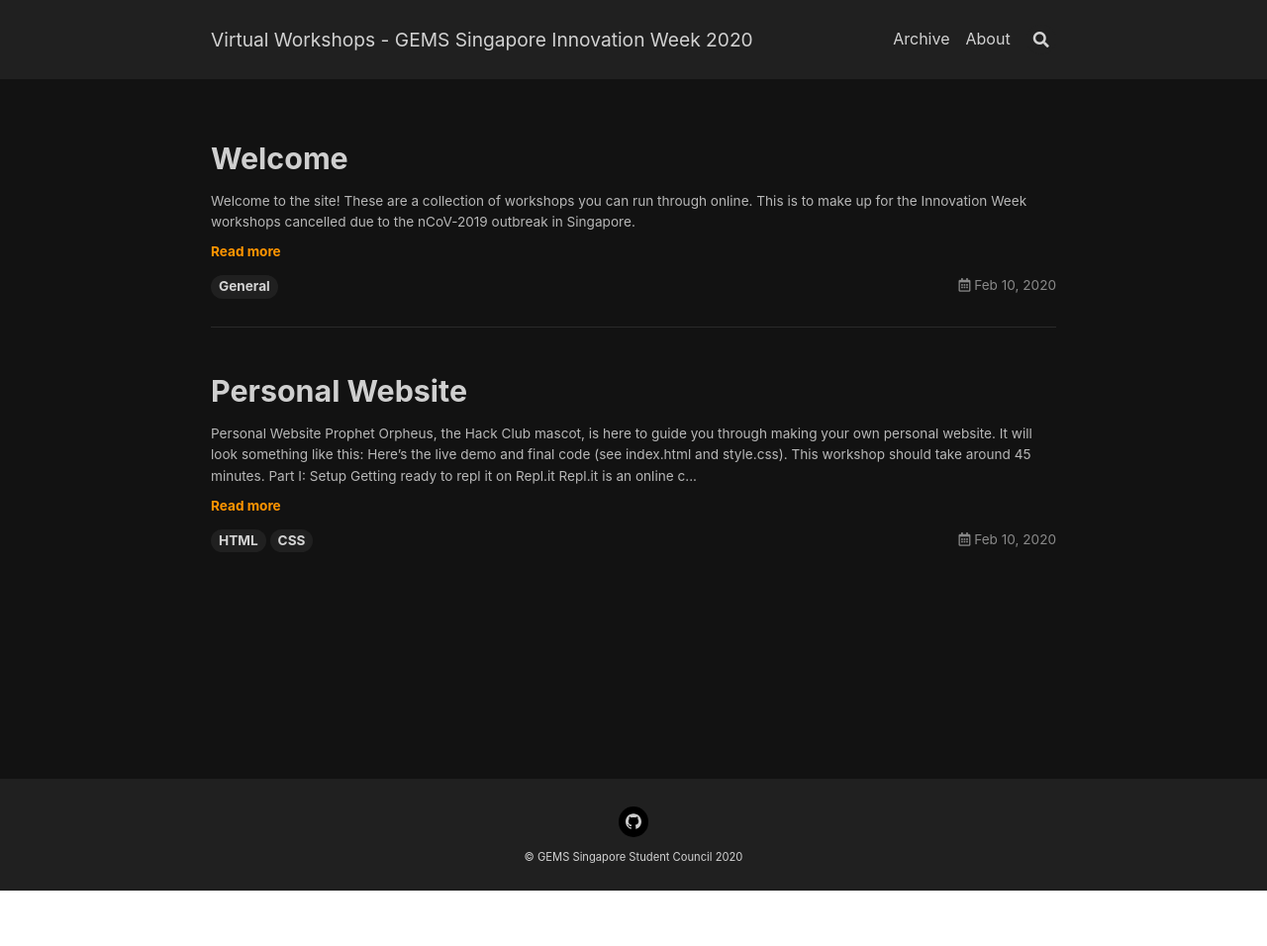
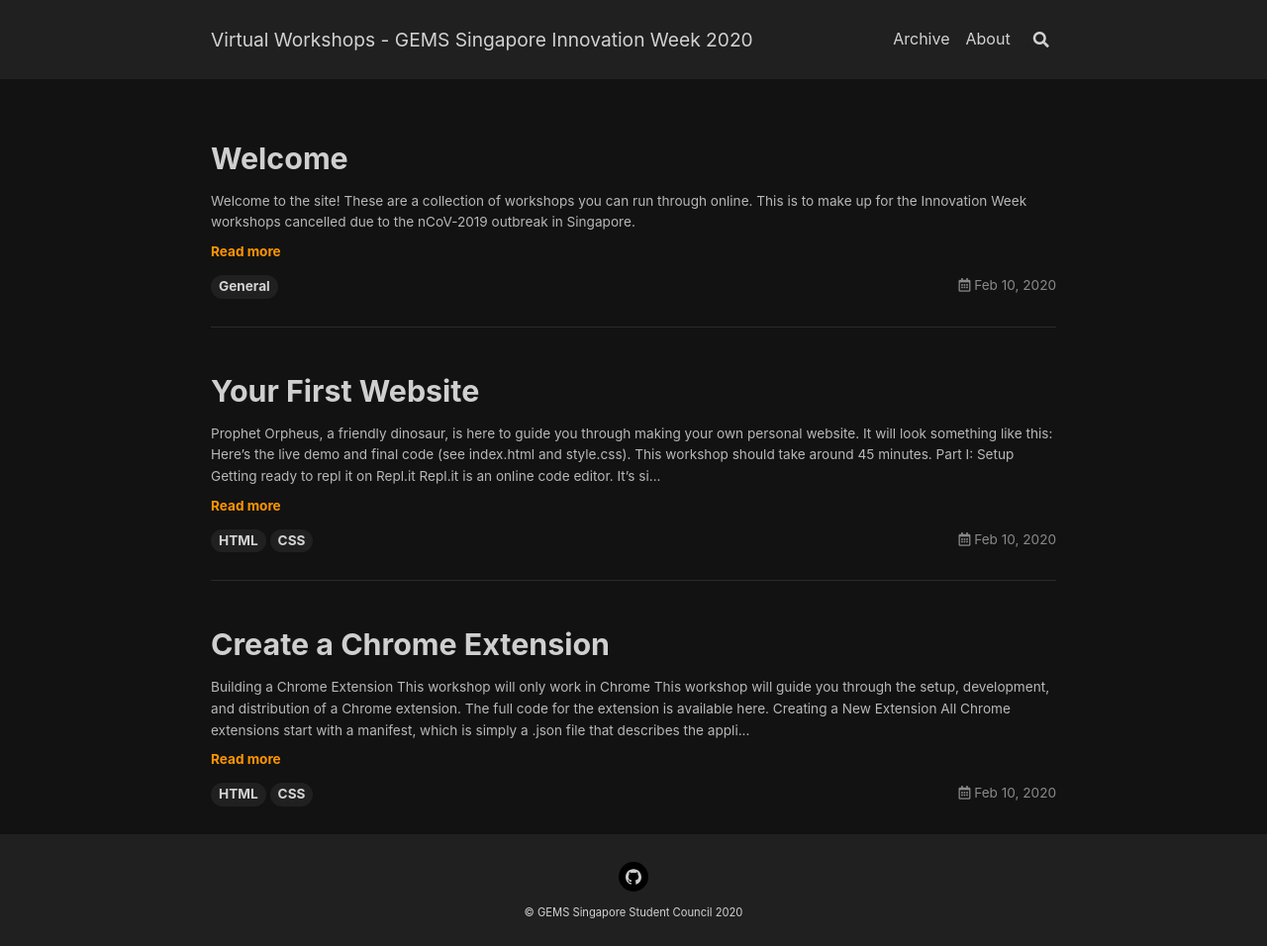
Before and after one commit to gemssingaporestudentcouncil/virtual-workshops, a Jekyll site: the page built from index.html, in a window 1280 px wide. Shown: the whole page at 99% size. Built offline with Jekyll 4.4.1, drawn with Linux system fonts in a browser that asks for light colours; nearby versions of some CDN libraries; the list of posts is cut into pages by our own code; before the commit the page ends 900 px from its top, so only the background shows below that; some of the changed lines change nothing that is shown.

Commit message:
Chrome-Ext

````diff
--- /dev/null
+++ b/_posts/2020-02-10-chrome-ext.md
@@ -0,0 +1,196 @@
+---
+title: Create a Chrome Extension
+tags: HTML CSS
+---
+
+# Building a Chrome Extension
+
+**This workshop will only work in Chrome**
+
+This workshop will guide you through the setup, development, and distribution of a Chrome extension.
+
+The full code for the extension is available [here](https://github.com/shmishtopher/HackPad).
+
+## Creating a New Extension
+
+All Chrome extensions start with a `manifest`, which is simply a `.json` file that describes the applications scope, permissions, and metadata. Start by creating an empty directory, naming it whatever seems appropriate. Add you `manifest.json` file to the empty directory, adding the following information:
+
+```json
+{
+  "name": "Hack Pad",
+  "version": "1.0",
+  "description": "A Hack Club Workshop",
+  "manifest_version": 2
+}
+```
+
+To load our extension into Chrome, navigate to [chrome://extensions](chrome://extensions), toggle developer mode, and click "Load unpacked extension." Select your working directory (the one containing your manifest), and you should see a card that looks like this:
+
+![Load unpacked extension](https://gemssingaporestudentcouncil.github.io/virtual-workshops/assets/chrome-ext-img/load_unpacked_extension.png)
+
+## Adding an Interface
+
+If we want to give our extension a GUI, we need to specify it in our `manifest.json`. Our application will launch a simple popup, which we can specify in the `browser_action` field.
+
+```json
+{
+  "name": "Hack Pad",
+  "version": "1.0",
+  "description": "A Hack Club Workshop",
+  "manifest_version": 2,
+  "browser_action": {
+    "default_title": "Hack Pad",
+    "default_popup": "pages/popup.html"
+  }
+}
+```
+
+Create three new directories: "pages", "scripts", and "styles" in the root of your project. Add `popup.html`, `main.js`, and `popup.css` to their respective directories.
+
+```html
+<!-- pages/popup.html -->
+
+<!DOCTYPE html>
+<html lang="en">
+  <head>
+    <meta charset="UTF-8" />
+    <meta name="viewport" content="width=device-width, initial-scale=1.0" />
+    <meta http-equiv="X-UA-Compatible" content="ie=edge" />
+    <link rel="stylesheet" href="../styles/popup.css" />
+    <title>Hack Pad</title>
+  </head>
+  <body>
+    <div class="notepad">
+      <h1>Hack Notes</h1>
+      <div contenteditable id="notepad"></div>
+    </div>
+
+    <script src="../scripts/main.js"></script>
+  </body>
+</html>
+```
+
+```css
+/* styles/popup.css */
+
+html,
+body {
+  width: 500px;
+  height: 400px;
+  padding: 0;
+  margin: 0;
+
+  display: flex;
+  flex-direction: row;
+  justify-content: center;
+  align-items: center;
+}
+
+.notepad {
+  display: flex;
+  flex-direction: column;
+  justify-content: flex-start;
+  align-items: center;
+  margin-top: auto;
+  margin-bottom: 15px;
+
+  width: 100%;
+  height: 100%;
+}
+
+.notepad > h1 {
+  font-family: Verdana, Geneva, Tahoma, sans-serif;
+  font-weight: 500;
+  font-size: 14px;
+  color: #333333;
+}
+
+.notepad > div {
+  width: calc(100% - 30px);
+  height: calc(100% - 15px);
+  background-color: #f9f9f9;
+  border-radius: 5px;
+  overflow-y: auto;
+
+  box-sizing: border-box;
+  outline: none;
+  padding: 10px;
+}
+
+.notepad > div::-webkit-scrollbar {
+  width: 6px;
+}
+
+.notepad > div::-webkit-scrollbar-track {
+  width: 6px;
+  background: #f9f9f9;
+}
+
+.notepad > div::-webkit-scrollbar-thumb {
+  position: relative;
+  right: 5px;
+  width: 6px;
+  background: #e0e0e0;
+  border-radius: 3px;
+}
+```
+
+To view our popup, reload the extension and click on the "H" icon in the extensions menu (top right of the browser window). You'll see a popup that looks like this:
+
+![popup][https://gemssingaporestudentcouncil.github.io/virtual-workshops/assets/chrome-ext-img/popup.png]
+
+Because the `#notepad` div element has `contenteditable` attribute, you'll be able to type right into the div without any extra `input` elements. Typing on a virtual sticky note is nice, but a sticky note that erases itself every browser session is not very useful. We can remedy this by using some useful Chrome APIs.
+
+## Adding Functionality
+
+Most of the powerful Chrome APIs need to be specified in our `manifest.json` before they will be exposed to our code. The API that we want is the "storage" API. We can use this API to sync data to the users account, which means we can use is to keep all instances of the notebook in sync across devices. Before using the "storage" API, we need to enable it in the `manifest`, like this:
+
+```json
+{
+  "name": "Hack Pad",
+  "version": "1.0",
+  "description": "A Hack Club Workshop",
+  "manifest_version": 2,
+  "permissions": ["storage"],
+  "browser_action": {
+    "default_title": "Hack Pad",
+    "default_popup": "pages/popup.html"
+  }
+}
+```
+
+With the "storage" API enabled, we can use it in `main.js`:
+
+```js
+// scripts/main.js
+
+const $notepad = document.getElementById('notepad')
+
+$notepad.addEventListener('keyup', () => {
+  chrome.storage.sync.set({
+    notepad: $notepad.innerText
+  })
+})
+
+chrome.storage.sync.get('notepad', res => {
+  $notepad.innerText = res.notepad
+})
+```
+
+Our first line creates a handle to our `#notepad` element, which we will as an `eventSource` in the next block. Since we want to maximize convenience and minimize unnecessary UI, we'll attach our saving behavior to every keystroke. The `keyup` event fires every time a user lifts completes a keystroke, so that's where we'll add our save logic. `chrome.storage.sync` behaves like a simple key-value store, and manages all the device syncing behavior in the background. Retrieving a value from storage is equally simple, we just need to pass a key and callback.
+
+Now, our notebook is loaded whenever the extension is activated and saved on every `keyup` event. And that's it! The core of our extension is done!
+
+## Challenges
+
+1. Give your extension an icon (hint: add it to the manifest)
+2. Add the ability to save multiple notebooks
+3. Pack and publish your extension!
+
+## Hacking
+
+The next step is to make it your own project. Want to add chat? Google how to! Note sharing? Google it! That's how we do it around here.
+
+-----
+
+This workshop was created by [@shmishtopher](https://github.com/shmishtopher) for Hack Club. Full credits go to him and all co-authors. Their original work is licensed under the CC BY-SA 4.0 which allows for the work to be redistributed.
--- a/_posts/2020-02-10-personal-website.md
+++ b/_posts/2020-02-10-personal-website.md
@@ -1,11 +1,9 @@
 ---
-title: Personal Website
+title: Your First Website
 tags: HTML CSS
 ---
 
-# Personal Website
-
-Prophet Orpheus, the Hack Club mascot, is here to guide you through making your own personal website.
+Prophet Orpheus, a friendly dinosaur, is here to guide you through making your own personal website.
 
 It will look something like this:
 
````
Also changed, not shown: assets/chrome-ext-img/load_unpacked_extension.png (added), assets/chrome-ext-img/popup.png (added).
